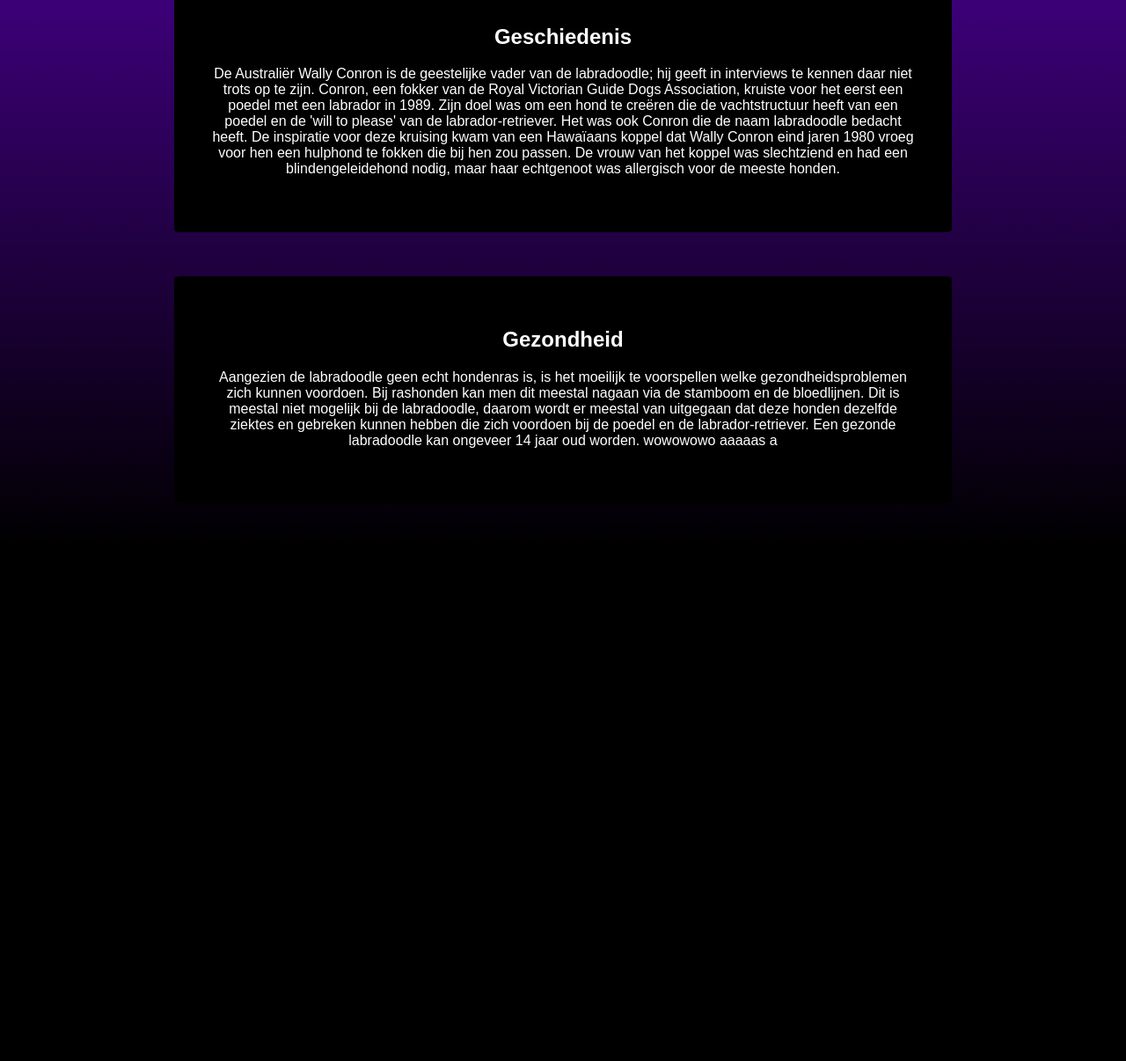
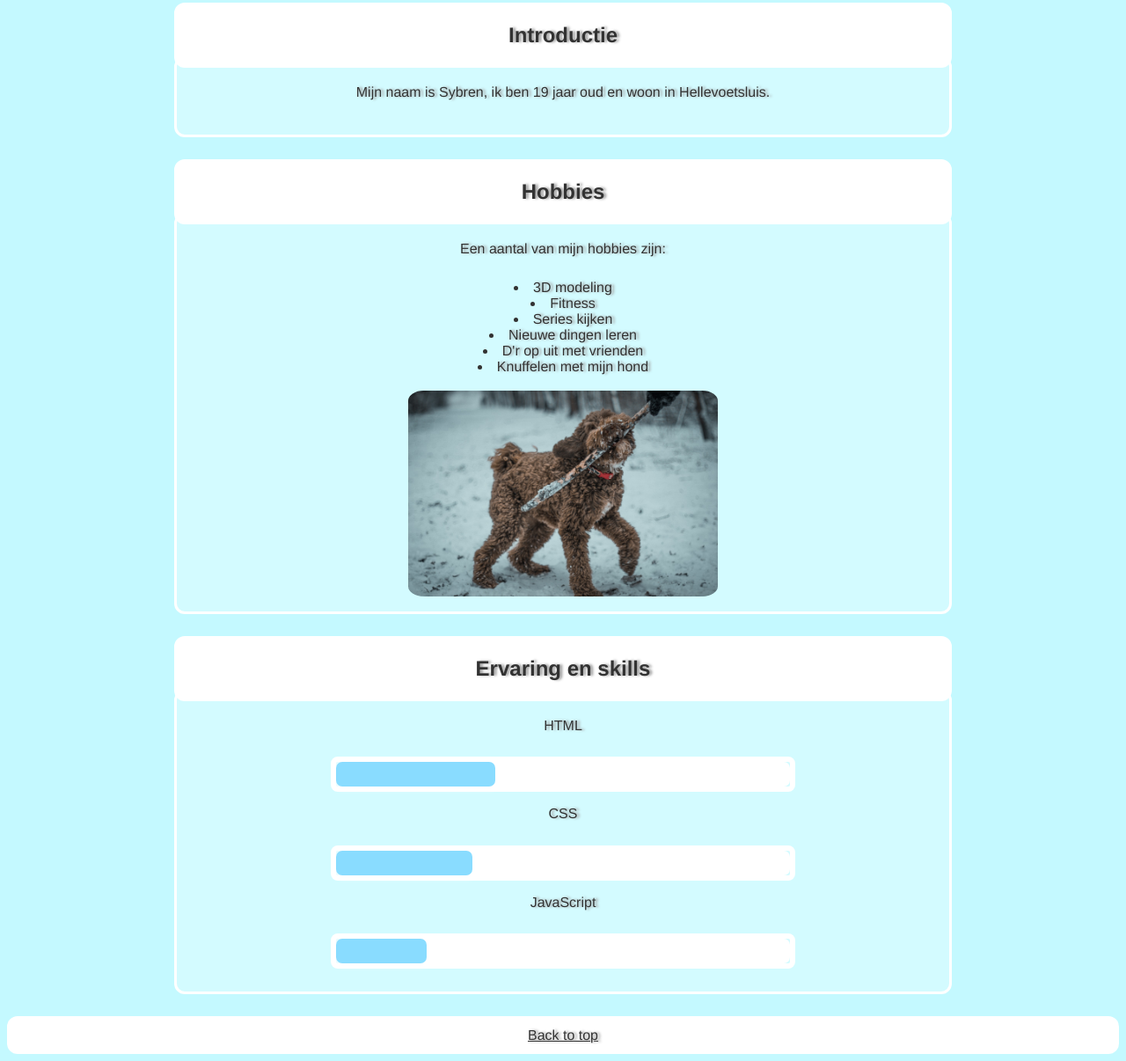
Before and after one commit to SyGit1/Periode-1, a plain HTML site: page index.html in a window 1280 px wide. Shown: the part 310-1516 px from the top of the page at 88% size. Before the commit the page ends 933 px from the top, so only its background shows below. Drawn offline with Linux system fonts and the light colour scheme.

Commit message:
Portfolio website ver1

```diff
--- a/css/style.css
+++ b/css/style.css
@@ -1,45 +1,108 @@
-.bg {
-    background-image: url(../resources/pono-lopez-qwoW4mdqjWw-unsplash.jpg);
-    background-size: cover;
-    display: block;
+.grad {
+    /* background-image: linear-gradient(rgba(255, 255, 255, 1), rgba(0, 0, 0, 0.915)); */
+    background-color: rgb(196, 249, 255);
 }
 
-.grad {
-    transition: opacity 1.5s ease-in-out 0s, visibility 1.5s 0s;
-    background-image: linear-gradient(rgba(93, 0, 186, 0.963), rgba(0, 0, 0, 0.415));
-    background-color: rgb(0, 0, 0);
-}
-
+/* Text */
 .title {
     text-align: center;
     font-family: sans-serif;
 }
 
-.div {
-    text-align: center;
-    background-color: rgb(0, 0, 0);
-    border-radius: 0px;
-    font-family: Sans Serif;
-    padding: 3%;
-    margin-top: 2%;
-    margin-bottom: 4%;
-    margin-left: 15%;
-    margin-right: 15%;
-    border-radius: 1%;
-}
-
 h2 {
     text-align: center;
-    font-family: sans-serif;
     padding-top: 0%;
 }
 
 p {
     text-align: center;
-    font-family: sans-serif;
     margin-bottom: 3%;
 }
 
 .txt {
-    color: white;
+    color: rgb(50, 50, 50);
+    font-family: 'Franklin Gothic Medium', 'Arial Narrow', Arial, sans-serif;
+    text-shadow: rgb(159, 159, 159) 3px 0px 3px;
 }
+
+/* Banner */
+.banner-img {
+    width: 100%;
+    display: block;
+}
+
+/* Header and footer */
+.header {
+    background-color: rgb(255, 255, 255);
+    padding: .1%;
+    text-align: center;
+    border-radius: 12px;
+}
+
+.footer {
+    background-color: rgb(255, 255, 255);
+    padding: 1%;
+    text-align: center;
+    border-radius: 12px;
+    margin-top: 2%;
+}
+
+/* Divs */
+.textdiv {
+    border: 3px solid;
+    border-color: white;
+    background-color: rgba(255, 255, 255, 0.25);
+    text-align: center;
+    margin-left: 15%;
+    margin-right: 15%;
+    margin-top: -1%;
+    border-radius: 12px;
+    z-index: 0;
+    padding-top: 1%;
+    padding-bottom: 1%;
+}
+
+.titlediv {
+    border: 3px solid;
+    border-color: white;
+    background-color: rgb(255, 255, 255);
+    text-align: center;
+    margin-left: 15%;
+    margin-right: 15%;
+    margin-top: 2%;
+    border-radius: 12px;
+    z-index: 1;
+}
+
+/* Progress bar */
+progress {
+    border: 6px solid;
+    border-radius: 8px;
+    color: rgb(255, 255, 255);
+    box-shadow: rgb(0, 4, 255);
+    width: 60%;
+    height: 40px;
+    display: block;
+    margin: 0 auto;
+    margin-bottom: 1.5%;
+}
+
+progress::-webkit-progress-bar {
+    background-color: rgb(255, 255, 255);
+    border-radius: 7px;
+    display: block;
+    margin: 0 auto;
+}
+
+progress::-webkit-progress-value {
+    background-color: rgb(137, 220, 255);
+    border-radius: 7px;
+    box-shadow: 1px 1px 5px 3px rgba(255, 255, 255, 0.8);
+}
+
+/* Images */
+.img {
+    max-width: 40%;
+    border-radius: 5%;
+    margin-top: 2%;
+}
--- a/index.html
+++ b/index.html
@@ -1,6 +1,7 @@
 <!DOCTYPE html>
 
 <head>
+
     <title>Sybren's portfolio </title>
     <link rel="stylesheet" href="css/style.css">
     <script src="js/javascript 1.js"></script>
@@ -10,55 +11,69 @@
 
 <body class="bg grad">
 
-    <div class="div">
+    <a name="top"></a>
+
+    <div class="header">
+        <h1 class="txt">Portfolio</h1>
+    </div>
+
+    <div>
+        <img class="banner-img" src="resources/Banner 4.png">
+    </div>
+
+    <div class="titlediv">
         <h2 class="txt">
             Introductie
         </h2>
-        <p class="txt">
-
-            De labradoodle (in Nederland ook bekend onder de naam labradoedel) is een gefokt kruisingsproduct waarbij
-            aanvankelijk werd uitgegaan van kruisingen tussen de labrador-retriever en de poedel.
-        </p>
-
-
-        <!-- <img class="img" src="resources/Labradoodle pic 1.jpg" alt="Picture of a labradoodle"> -->
-
-
     </div>
 
-    <div class="div">
-        <h2 class="txt">
-            Geschiedenis
-        </h2>
-        <p class="txt">
-            De Australiër Wally Conron is de geestelijke vader van de labradoodle; hij geeft in interviews te kennen
-            daar niet trots op te zijn.
+    <div class="textdiv">
+        <p class="txt">Mijn naam is Sybren, ik ben 19 jaar oud en woon in Hellevoetsluis.
 
-            Conron, een fokker van de Royal Victorian Guide Dogs Association, kruiste voor het eerst een poedel met een
-            labrador in 1989. Zijn doel was om een hond te creëren die de vachtstructuur heeft van een poedel en de
-            'will to please' van de labrador-retriever. Het was ook Conron die de naam labradoodle bedacht heeft. De
-            inspiratie voor deze kruising kwam van een Hawaïaans koppel dat Wally Conron eind jaren 1980 vroeg voor hen
-            een hulphond te fokken die bij hen zou passen. De vrouw van het koppel was slechtziend en had een
-            blindengeleidehond nodig, maar haar echtgenoot was allergisch voor de meeste honden.
-        </p>
-
-    </div>
-
-    <div class="div">
-        <h2 class="txt">
-            Gezondheid
-        </h2>
-        <p class="txt">
-            Aangezien de labradoodle geen echt hondenras is, is het moeilijk te voorspellen welke gezondheidsproblemen
-            zich kunnen voordoen. Bij rashonden kan men dit meestal nagaan via de stamboom en de bloedlijnen. Dit is
-            meestal niet mogelijk bij de labradoodle, daarom wordt er meestal van uitgegaan dat deze honden dezelfde
-            ziektes en gebreken kunnen hebben die zich voordoen bij de poedel en de labrador-retriever. Een gezonde
-            labradoodle kan ongeveer 14 jaar oud worden.
-
-
-            wowowowo aaaaas a
         </p>
     </div>
 
 
+    <div class="titlediv">
+        <h2 class="txt">
+            Hobbies
+        </h2>
+    </div>
+
+    <div class="textdiv">
+        <p class="txt">Een aantal van mijn hobbies zijn:</p>
+
+        <li class="txt">3D modeling</li>
+        <li class="txt">Fitness</li>
+        <li class="txt">Series kijken</li>
+        <li class="txt">Nieuwe dingen leren</li>
+        <li class="txt">D'r op uit met vrienden</li>
+        <li class="txt">Knuffelen met mijn hond</li>
+
+        <img class="img" src="resources/8c58679f-ffdf-436d-9e7d-61cbcb2c53b8.jpg" alt="">
+    </div>
+
+    <div class="titlediv">
+        <h2 class="txt">
+            Ervaring en skills
+        </h2>
+    </div>
+
+    <div class="textdiv">
+
+        <p class="txt">HTML</p>
+        <progress class="bar" value="35" max="100"></progress>
+
+        <p class="txt">CSS</p>
+        <progress class="bar" value="30" max="100"></progress>
+
+        <p class="txt">JavaScript</p>
+        <progress class="bar" value="20" max="100"></progress>
+
+    </div>
+
+    <footer class="footer">
+        <a class="txt" href="#top">Back to top</a>
+    </footer>
+
 </body>
```
Also changed, not shown: resources/20210519_082923.jpg (added), resources/8c58679f-ffdf-436d-9e7d-61cbcb2c53b8.jpg (added), resources/Banner  1.png (added), resources/Banner 2.png (added), resources/Banner 3.png (added), resources/Banner 4.png (added), resources/anime-cloud-15.jpg (added), 2 other files.
